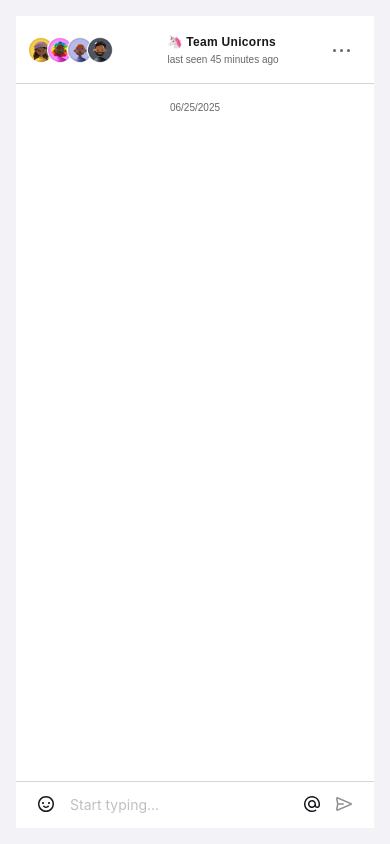
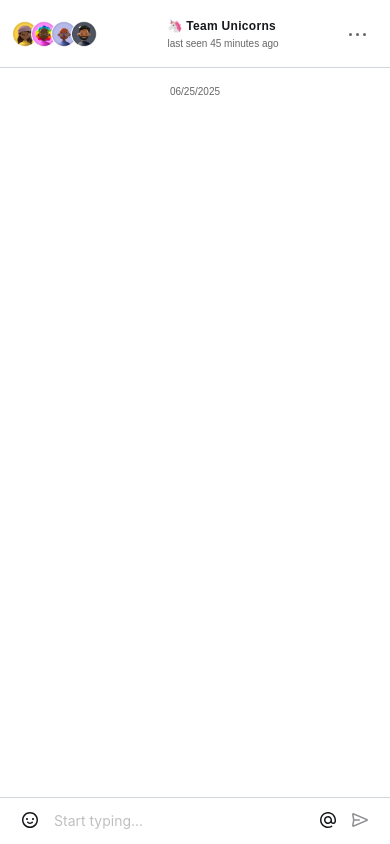
Before and after one commit to antonina220590/chatbot, a Next.js app: page / in a window 390 px wide. Built offline with nearby package versions, Linux system fonts and the light colour scheme.

Commit message:
feat: update mobile version display

```diff
--- a/app/layout.tsx
+++ b/app/layout.tsx
@@ -7,7 +7,7 @@ import { App } from 'antd';
 
 export const metadata: Metadata = {
   title: 'Chatbot App',
-  description: 'Generated by create next app',
+  description: 'Chatbot App designed for portfolio',
 };
 
 export const viewport: Viewport = {
--- a/app/page.tsx
+++ b/app/page.tsx
@@ -19,7 +19,7 @@ const DynamicInputComponent = dynamic(
 
 export default function Home() {
   return (
-    <div className="flex h-svh items-center justify-center p-4 bg-[color: var(--color-bg-primary)]">
+    <div className="flex h-svh items-center justify-center sm:p-4 xs:p-0 bg-[color: var(--color-bg-primary)]">
       <div className="flex flex-col h-full w-full max-w-[656px] bg-white overflow-hidden">
         <ChatHeader />
         <ChatWindow />
```
